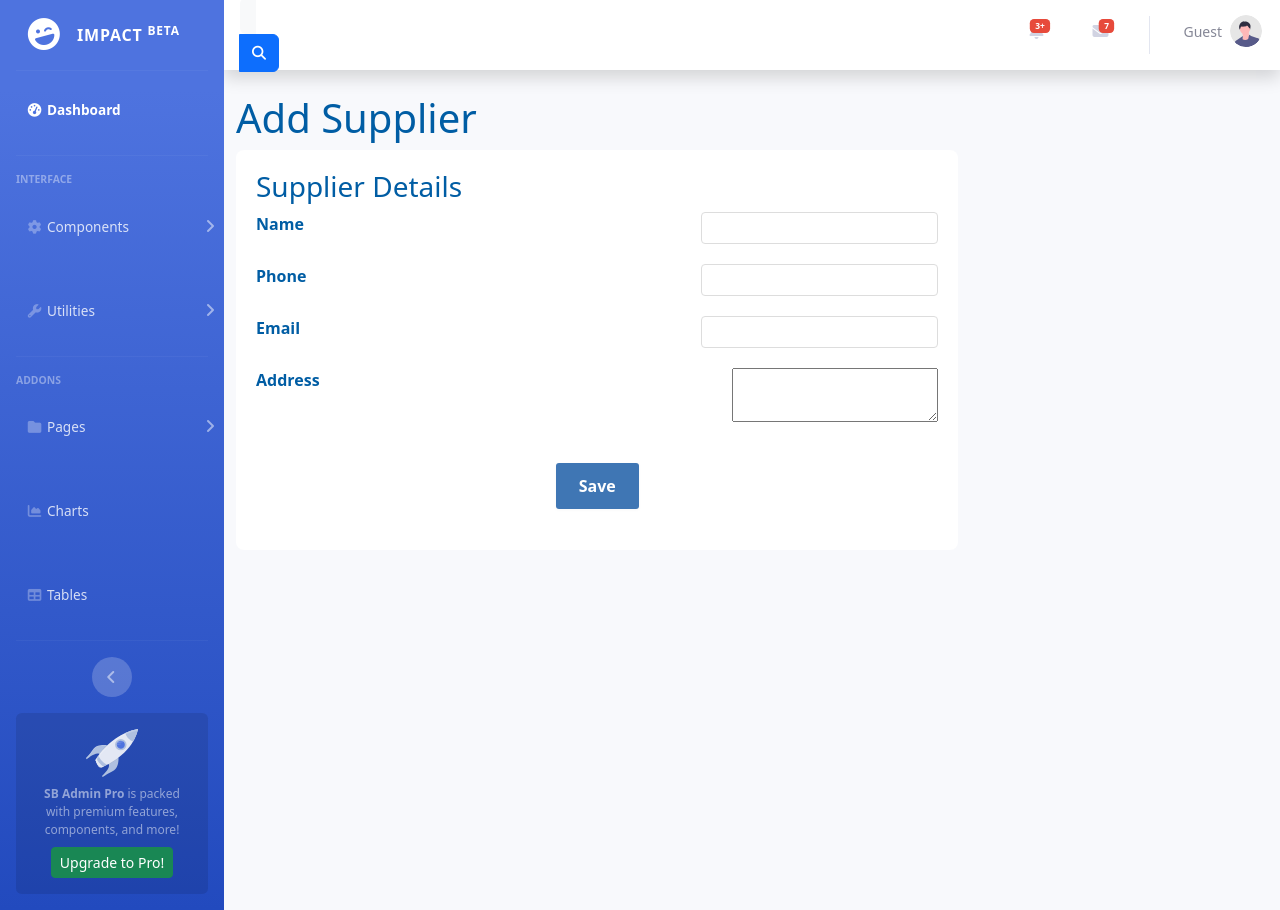
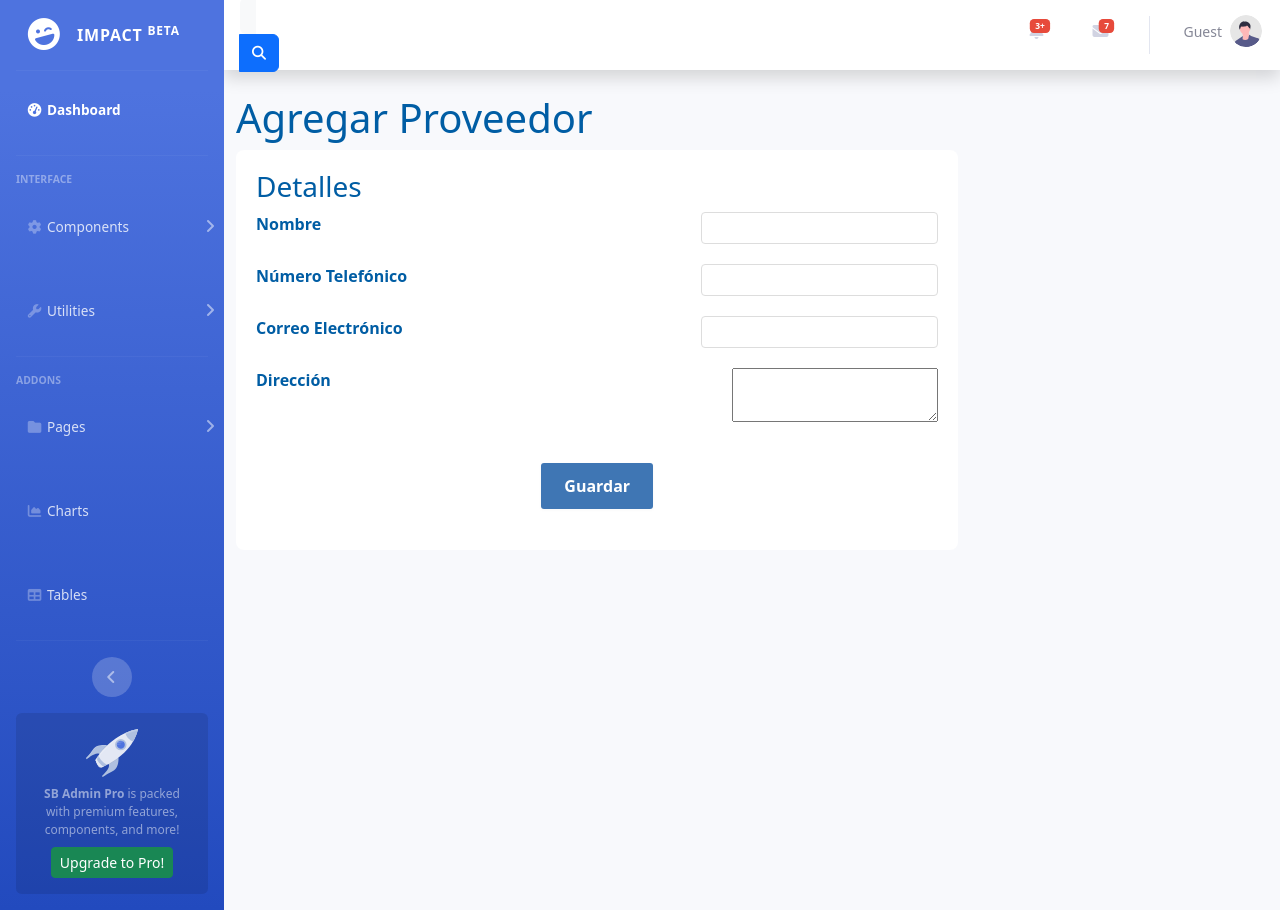
Before and after one commit to felipe-del/impact-app, a React (Vite) app: page /app/addSupplier in a window 1280 px wide. Built offline with nearby package versions, Linux system fonts and the light colour scheme.

Commit message:
feat: Translate the Create Supplier page to Spanish

```diff
--- a/src/pages/supplier/addSupplier.jsx
+++ b/src/pages/supplier/addSupplier.jsx
@@ -51,13 +51,13 @@ const AddSupplier = () => {
 
     return (
         <div className="main-container">
-            <h1>Add Supplier</h1>
+            <h1>Agregar Proveedor</h1>
             <div className="container2">
                 <div className="container3">
-                    <h3>Supplier Details</h3>
+                    <h3>Detalles</h3>
                     <form onSubmit={handleSubmit}>
                         <div className="form-group">
-                            <label htmlFor="name">Name</label>
+                            <label htmlFor="name">Nombre</label>
                             <input
                                 type="text"
                                 id="name"
@@ -67,7 +67,7 @@ const AddSupplier = () => {
                             />
                         </div>
                         <div className="form-group">
-                            <label htmlFor="phone">Phone</label>
+                            <label htmlFor="phone">Número Telefónico</label>
                             <input
                                 type="text"
                                 id="phone"
@@ -76,7 +76,7 @@ const AddSupplier = () => {
                             />
                         </div>
                         <div className="form-group">
-                            <label htmlFor="email">Email</label>
+                            <label htmlFor="email">Correo Electrónico</label>
                             <input
                                 type="email"
                                 id="email"
@@ -85,7 +85,7 @@ const AddSupplier = () => {
                             />
                         </div>
                         <div className="form-group">
-                            <label htmlFor="address">Address</label>
+                            <label htmlFor="address">Dirección</label>
                             <textarea
                                 id="address"
                                 value={address}
@@ -94,7 +94,7 @@ const AddSupplier = () => {
                         </div>
                         <div className="button">
                             <Button className="button-5" type="submit" role="button">
-                                Save
+                                Guardar
                             </Button>
                         </div>
                     </form>
@@ -102,14 +102,14 @@ const AddSupplier = () => {
                     {/* Success Alert */}
                     {showSuccessAlert && (
                         <Alert variant="success" onClose={() => setShowSuccessAlert(false)} dismissible>
-                            Supplier added successfully!
+                            Proveedor ingresado correctamente!
                         </Alert>
                     )}
 
                     {/* Error Alert */}
                     {showErrorAlert && (
                         <Alert variant="danger" onClose={() => setShowErrorAlert(false)} dismissible>
-                            There was an error adding the supplier. Please try again.
+                            Se produjo un error al agregar el proveedor. Por favor inténtalo de nuevo.
                         </Alert>
                     )}
                 </div>
```
